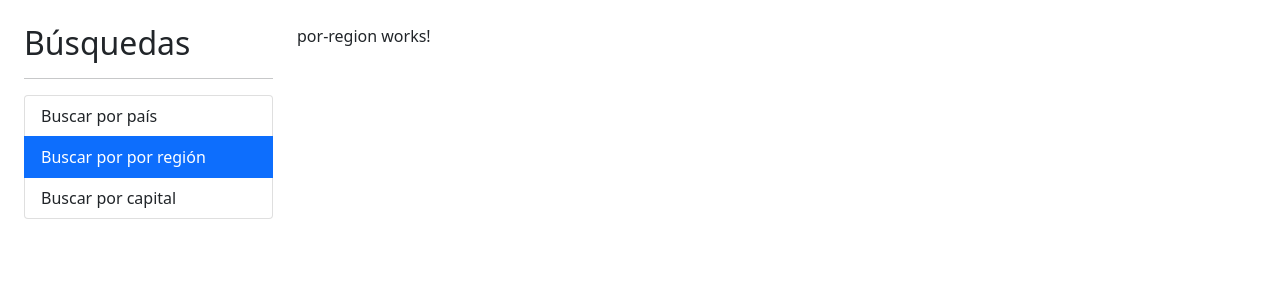
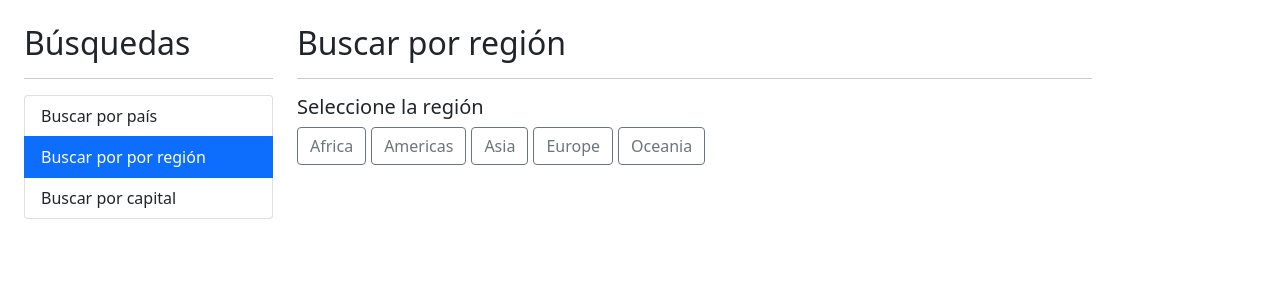
Before and after one commit to PauArcila/AngularFH, an Angular app in the folder 03-paisesApp/paises-app/: page /region in a window 1280 px wide. Shown: the top 300 px of the page. Built offline with nearby package versions, Linux system fonts and the light colour scheme.

Commit message:
agrego params a peticiones http + animaciones

```diff
--- a/03-paisesApp/paises-app/src/app/pais/components/pais-tabla/pais-tabla.component.html
+++ b/03-paisesApp/paises-app/src/app/pais/components/pais-tabla/pais-tabla.component.html
@@ -10,7 +10,7 @@
         </tr>
     </thead>
     <tbody>
-        <tr *ngFor="let pais of paises; let i = index">
+        <tr *ngFor="let pais of paises; let i = index" class="animate__animated animate__fadeIn animate__faster">
             <td>{{i+1}}</td>
             <td><img class="small-flag" alt="bandera" [src]="pais.flag"></td>
             <td>{{pais.name}}</td>
--- a/03-paisesApp/paises-app/src/app/pais/pages/por-capital/por-capital.component.html
+++ b/03-paisesApp/paises-app/src/app/pais/pages/por-capital/por-capital.component.html
@@ -1,4 +1,4 @@
-<h2>Por Capital</h2>
+<h2 class="animate__animated animate__fadeIn animate__faster">Por Capital</h2>
 <hr>
 <div class="row">
     <div class="col">
--- a/03-paisesApp/paises-app/src/app/pais/pages/por-pais/por-pais.component.html
+++ b/03-paisesApp/paises-app/src/app/pais/pages/por-pais/por-pais.component.html
@@ -1,4 +1,4 @@
-<h2>Por País</h2>
+<h2 class="animate__animated animate__fadeIn animate__faster">Por País</h2>
 <hr>
 <div class="row">
     <div class="col">
--- a/03-paisesApp/paises-app/src/app/pais/pages/por-pais/por-pais.component.ts
+++ b/03-paisesApp/paises-app/src/app/pais/pages/por-pais/por-pais.component.ts
@@ -1,4 +1,4 @@
-import { Component, Input } from '@angular/core';
+import { Component } from '@angular/core';
 import { PaisService } from '../../services/pais.service';
 import { CountryResponse } from '../../interfaces/countryResponse.interface';
 
--- a/03-paisesApp/paises-app/src/app/pais/pages/por-region/por-region.component.html
+++ b/03-paisesApp/paises-app/src/app/pais/pages/por-region/por-region.component.html
@@ -1 +1,22 @@
-<p>por-region works!</p>
+<h2 class="animate__animated animate__fadeIn animate__faster">Buscar por región
+    <span class="fs-6">{{regionActiva | titlecase}}</span>
+</h2>
+<hr>
+
+<h5>Seleccione la región</h5>
+
+<div class="row">
+    <div class="col">
+        <button *ngFor="let region of regiones"
+        [class]="setCssBtn(region)"
+        (click)="activarRegion(region)">
+            {{region | titlecase}}
+        </button>
+    </div>
+</div>
+
+<div class="row" *ngIf="paises.length > 0">
+    <div class="col table-responsive">
+        <app-pais-tabla [paises]="paises"></app-pais-tabla>
+    </div>
+</div>
--- a/03-paisesApp/paises-app/src/app/pais/pages/por-region/por-region.component.ts
+++ b/03-paisesApp/paises-app/src/app/pais/pages/por-region/por-region.component.ts
@@ -1,4 +1,7 @@
-import { Component, OnInit } from '@angular/core';
+import { Component } from '@angular/core';
+import { tap } from 'rxjs/operators';
+import { CountryResponse } from '../../interfaces/countryResponse.interface';
+import { PaisService } from '../../services/pais.service';
 
 @Component({
   selector: 'app-por-region',
@@ -6,11 +9,30 @@ import { Component, OnInit } from '@angular/core';
   styles: [
   ]
 })
-export class PorRegionComponent implements OnInit {
+export class PorRegionComponent{
 
-  constructor() { }
+  regiones: string[] = ['africa', 'americas', 'asia', 'europe', 'oceania']
+  regionActiva: string = '';
+  paises: CountryResponse[]=[];
 
-  ngOnInit(): void {
+  constructor(private paisService: PaisService) { }
+
+  activarRegion(region: string){
+
+    if(region === this.regionActiva){
+      return;
+    }
+    else{
+      this.regionActiva = region;
+      this.paises = [];
+
+      this.paisService.buscarPaisesRegion(region)
+      .subscribe(paises => this.paises = paises);
+    }
   }
 
+  setCssBtn(region: string): string{
+    return (region === this.regionActiva)? 'btn btn-secondary mr-1':
+    'btn btn-outline-secondary mr-1';
+  }
 }
--- a/03-paisesApp/paises-app/src/app/pais/pages/ver-pais/ver-pais.component.html
+++ b/03-paisesApp/paises-app/src/app/pais/pages/ver-pais/ver-pais.component.html
@@ -5,13 +5,13 @@
       </div>
 </div>
 <ng-template #divPais>
-    <div class="container container-fluid m-5 mb-4 bg-light rounded-3 border shadow">
+    <div class="container container-fluid m-5 mb-4 bg-light rounded-3 border shadow animate__animated animate__fadeIn animate__faster">
         <div class="container-fluid py-5">
             <h1 class="display-6 fw-bold">{{pais.translations.es}}</h1>
-            <span class="badge bg-primary mr-1">{{pais.translations.ja}}</span>
-            <span class="badge bg-primary mr-1">{{pais.translations.de}}</span>
-            <span class="badge bg-primary mr-1">{{pais.translations.fa}}</span>
-            <span class="badge bg-primary mr-1">{{pais.translations.br}}</span>
+            <span class="badge rounded-pill bg-secondary mr-1">{{pais.translations.ja}}</span>
+            <span class="badge rounded-pill bg-secondary mr-1">{{pais.translations.de}}</span>
+            <span class="badge rounded-pill bg-secondary mr-1">{{pais.translations.fa}}</span>
+            <span class="badge rounded-pill bg-secondary mr-1">{{pais.translations.br}}</span>
             <hr>
             <img class="small-flag" alt="bandera" [src]="pais.flag">
             &nbsp;&nbsp;<span>Capital: {{pais.capital}}</span>
--- a/03-paisesApp/paises-app/src/app/pais/services/pais.service.ts
+++ b/03-paisesApp/paises-app/src/app/pais/services/pais.service.ts
@@ -1,6 +1,7 @@
-import { HttpClient } from '@angular/common/http';
+import { HttpClient, HttpParams } from '@angular/common/http';
 import { Injectable } from '@angular/core';
 import { Observable, of } from 'rxjs';
+import { tap } from 'rxjs/operators';
 import { CountryResponse } from '../interfaces/countryResponse.interface';
 
 @Injectable({
@@ -10,23 +11,36 @@ export class PaisService {
 
   private apiUrl: string = 'https://restcountries.eu/rest/v2'
 
-  constructor(private http: HttpClient) {
-
+  get httpParams (){
+    return new HttpParams()
+    .set('fields',
+    'name;capital;flag;population;alpha2Code;languages;currencies;translations;region');
   }
 
+  constructor(private http: HttpClient) { }
+
   buscarPaisPorNombre(termino: string) : Observable<CountryResponse[]>{
-    const url = `${this.apiUrl}/name/${termino}`;
-    return this.http.get<CountryResponse[]>(url);
+    const url = `${this.apiUrl}/name/${termino}?fields=name;capital;flag;population;alpha2Code;`;
+    return this.http.get<CountryResponse[]>(url, { params: this.httpParams });
   }
 
   buscarPaisPorCapital(termino: string) : Observable<CountryResponse[]>{
     const url = `${this.apiUrl}/capital/${termino}`;
-    return this.http.get<CountryResponse[]>(url);
+    return this.http.get<CountryResponse[]>(url, { params: this.httpParams });
   }
 
   getCountryByAlpha(code: string){
     const url = `${this.apiUrl}/alpha/${code}`;
-    return this.http.get<CountryResponse>(url);
+    return this.http.get<CountryResponse>(url, { params: this.httpParams });
+  }
+
+  buscarPaisesRegion(region: string): Observable<CountryResponse[]>{
+
+    const url = `${this.apiUrl}/region/${region}`;
+    return this.http.get<CountryResponse[]>(url, { params: this.httpParams })
+    .pipe(
+      tap(console.log)
+    );
   }
 
 }
--- a/03-paisesApp/paises-app/src/index.html
+++ b/03-paisesApp/paises-app/src/index.html
@@ -7,6 +7,7 @@
   <meta name="viewport" content="width=device-width, initial-scale=1">
   <link rel="icon" type="image/x-icon" href="favicon.ico">
   <link href="https://cdn.jsdelivr.net/npm/bootstrap@5.0.2/dist/css/bootstrap.min.css" rel="stylesheet" integrity="sha384-EVSTQN3/azprG1Anm3QDgpJLIm9Nao0Yz1ztcQTwFspd3yD65VohhpuuCOmLASjC" crossorigin="anonymous">
+  <link rel="stylesheet" href="https://cdnjs.cloudflare.com/ajax/libs/animate.css/4.1.1/animate.min.css" />
   <script src="https://cdn.jsdelivr.net/npm/bootstrap@5.0.2/dist/js/bootstrap.bundle.min.js" integrity="sha384-MrcW6ZMFYlzcLA8Nl+NtUVF0sA7MsXsP1UyJoMp4YLEuNSfAP+JcXn/tWtIaxVXM" crossorigin="anonymous"></script>
 
 </head>
```
